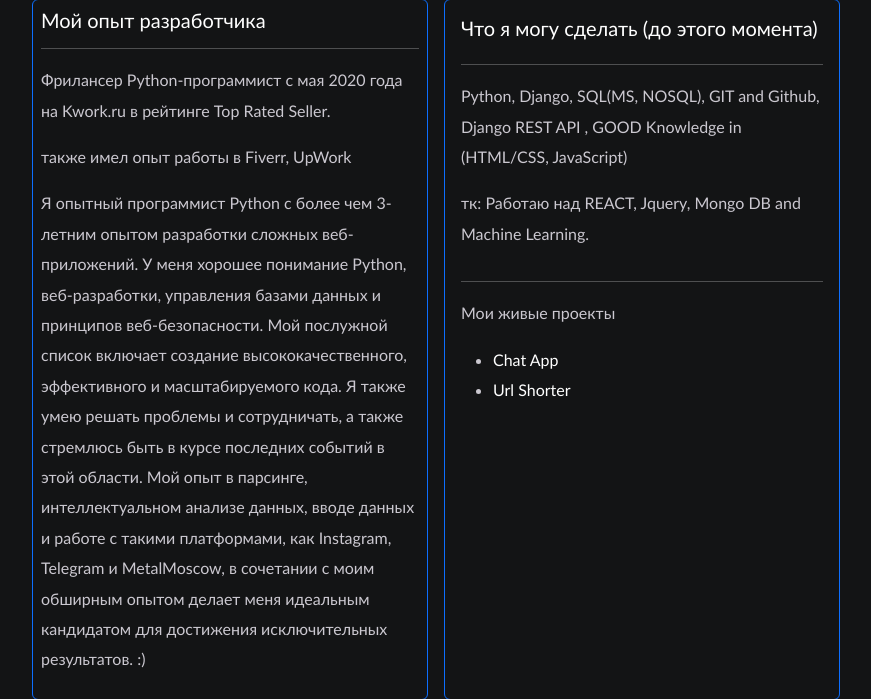
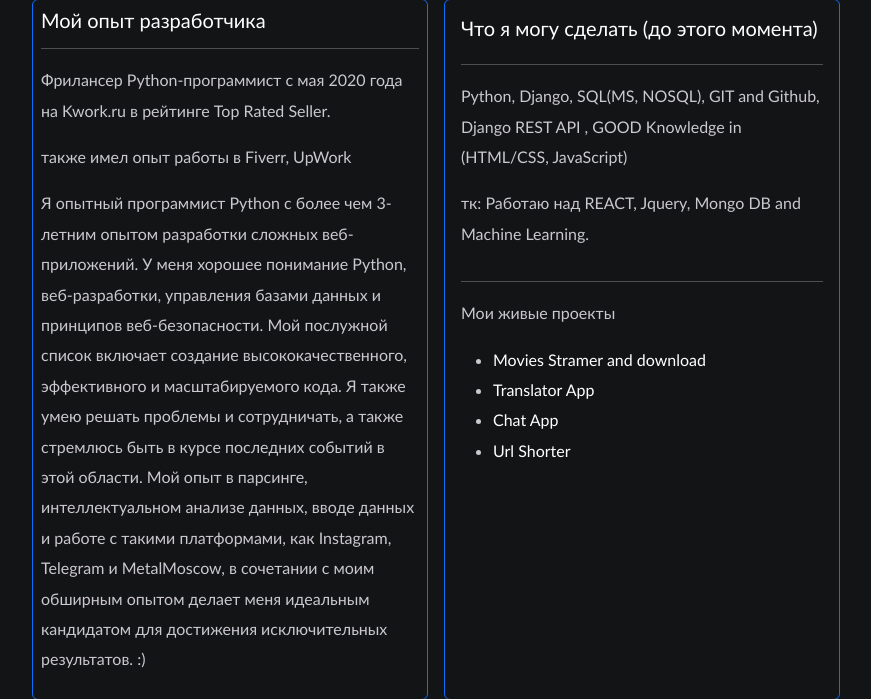
Before and after one commit to elassyex/porto, a Django app: template templates/base/index2.html in a window 1280 px wide. Shown: the part 1096-1795 px from the top of the page, without its empty margins (204-1075 px from the left). Run offline with Django 4.2, Linux system fonts and the light colour scheme; the template is opened without the code that fills it, so the values that code supplies are empty; some libraries are stand-ins or nearby versions.

Commit message:
Update index2.html

```diff
--- a/templates/base/index2.html
+++ b/templates/base/index2.html
@@ -116,6 +116,12 @@ h1{
 				    	<p>Мои живые проекты</p>
 				    	<ul>
 						<li>
+					    		<a href='https://moshav.up.railway.app/' target='_blank'>Movies Stramer and download</a>
+						</li>
+						<li>
+					    		<a href='https://translator.up.railway.app/' target='_blank'>Translator App</a>
+						</li>
+						<li>
 					    		<a href='https://chatrooms.up.railway.app/' target='_blank'>Chat App</a>
 						</li>
 						<li>
```
